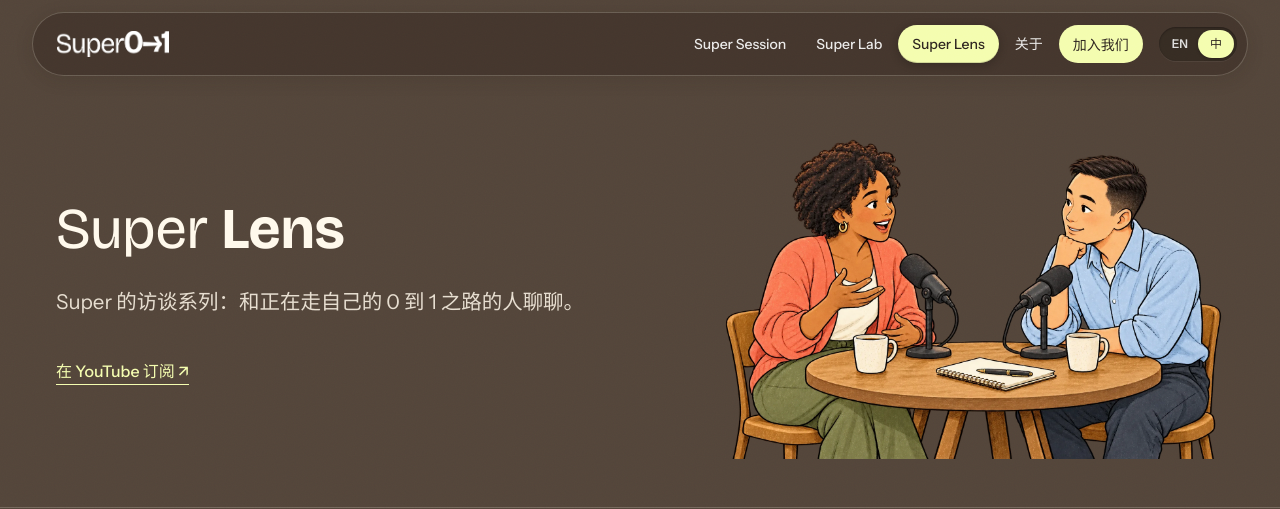
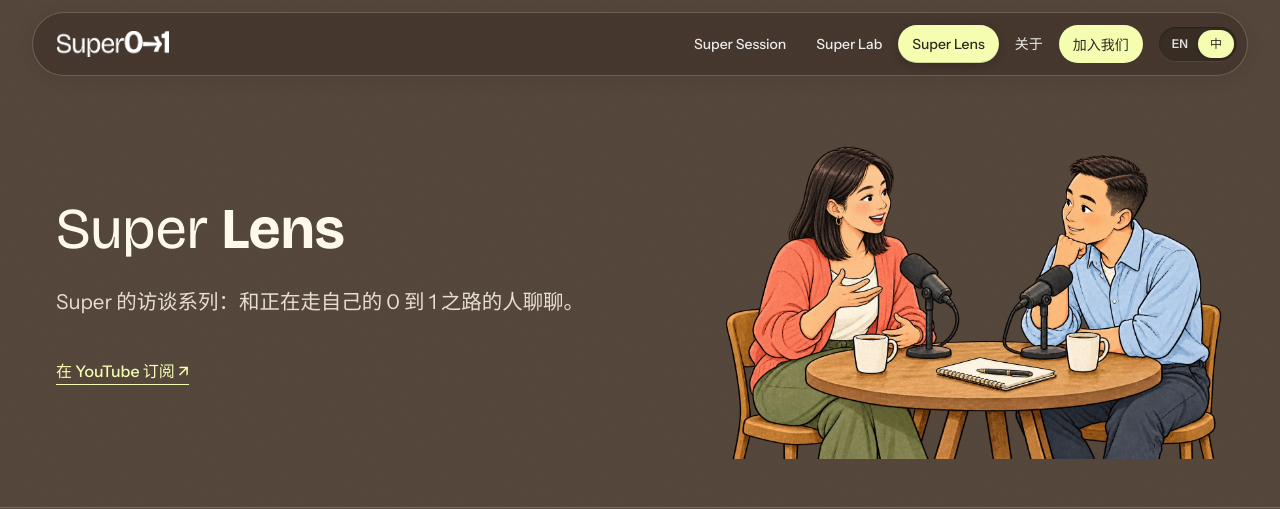
Before and after one commit to qiz029/super0to1-web, a React (Vite) app: page /zh/lens in a window 1280 px wide. Shown: the top 509 px of the page. Built offline with nearby package versions, Linux system fonts and the light colour scheme.

Commit message:
Replace Lens guest illustration

```diff
--- a/src/pages/Lens.tsx
+++ b/src/pages/Lens.tsx
@@ -11,7 +11,7 @@ export function Lens() {
   const { t } = useT()
   return (
     <>
-      <IllustratedHero className="lens-hero" image="/media/brand-lens-v3.webp" alt={t.lens.artAlt}>
+      <IllustratedHero className="lens-hero" image="/media/brand-lens-v4.webp" alt={t.lens.artAlt}>
         <h1 className="program-title">Super <strong>Lens</strong></h1>
         <p className="lede">{t.lens.lede}</p>
         <a className="text-link" href={site.youtube} target="_blank" rel="noopener noreferrer">
```
Also changed, not shown: public/media/brand-lens-v4.webp (added), 2 other files (tests, documents, lock files or other folders).
